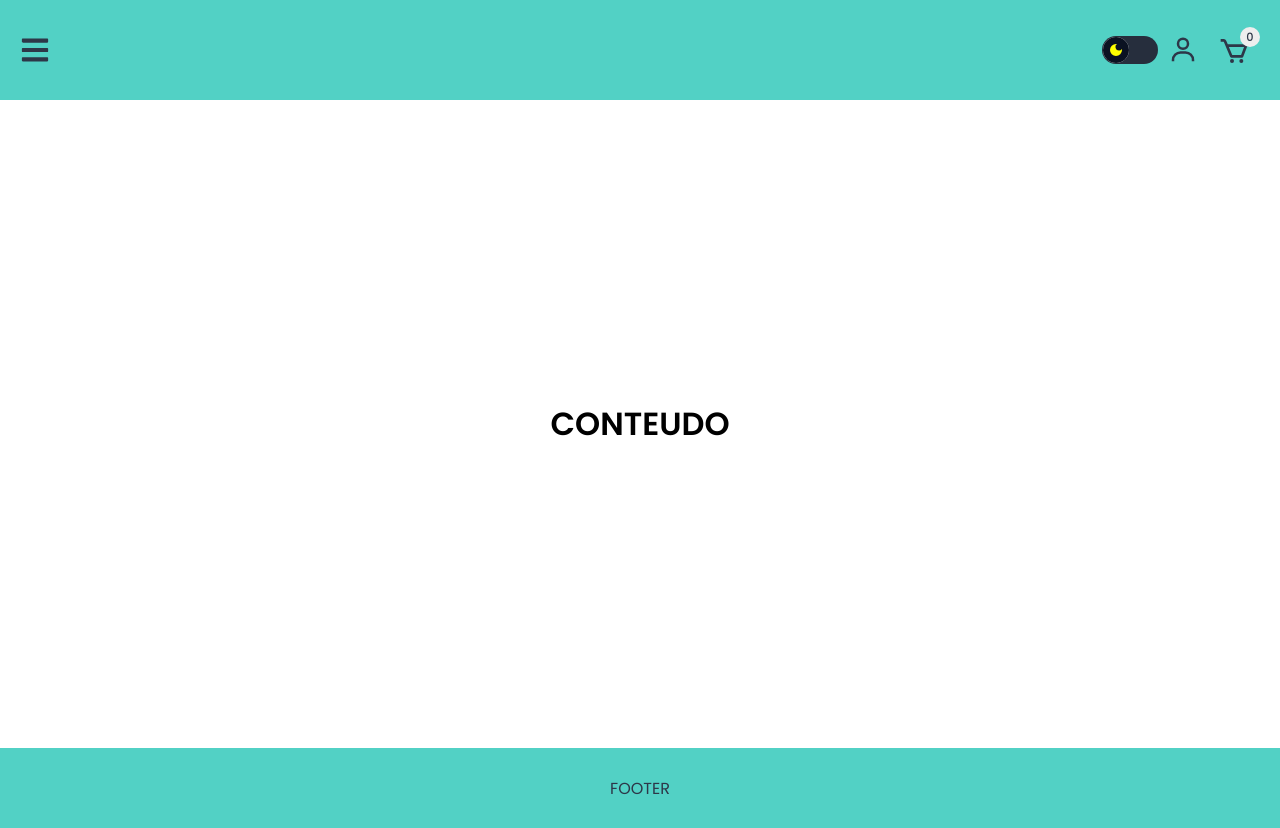
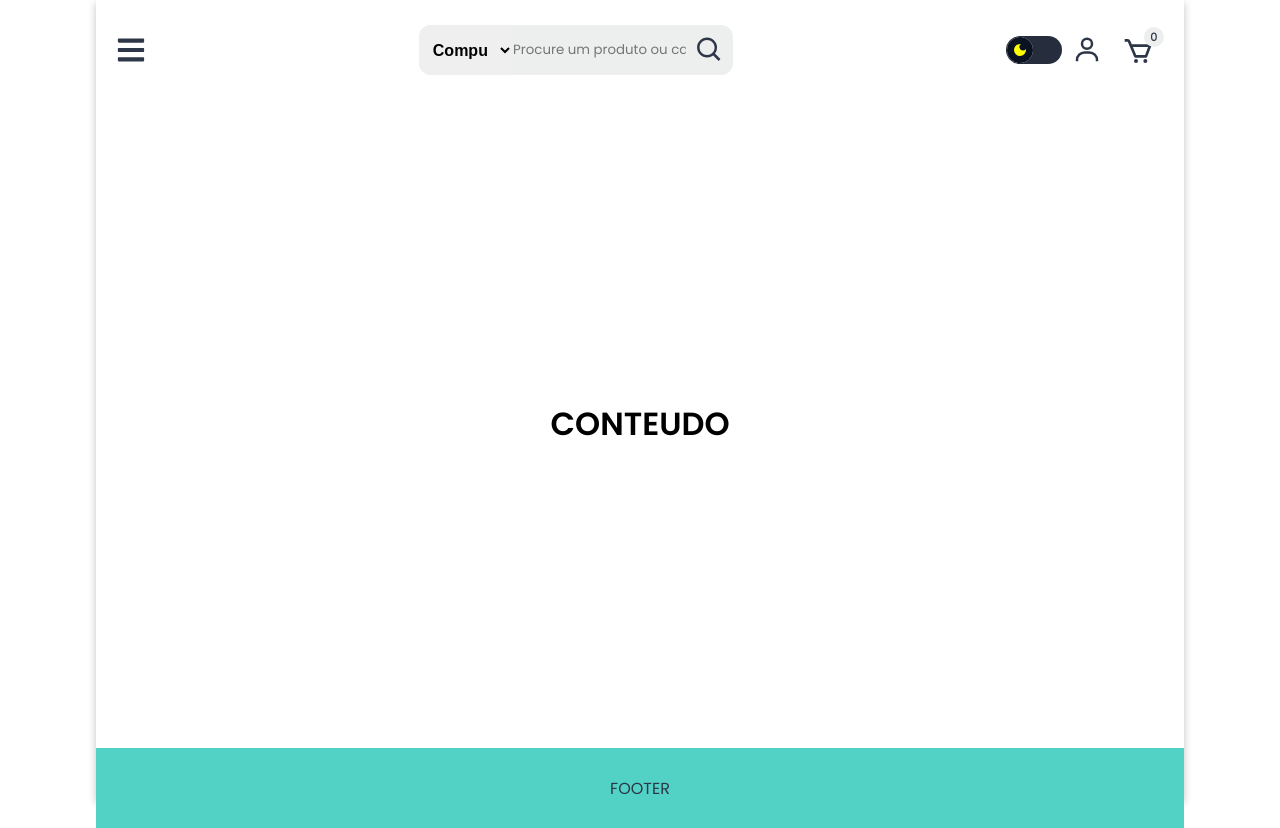
Before and after one commit to SilvioFelix32/sf-tech-front, a Next.js app in the folder frontend/: page / in a window 1280 px wide. Built offline with nearby package versions, Linux system fonts and the light colour scheme.

Commit message:
feat add styles on header

```diff
--- a/frontend/src/components/Buttons/Cart/styles.ts
+++ b/frontend/src/components/Buttons/Cart/styles.ts
@@ -5,15 +5,15 @@ export const Wrapper = styled.button`
   border: none;
   height: 50px;
   padding: 10px;
-  background: ${({ theme }) => theme.colors.tertiary};
-  color: ${({ theme }) => theme.colors.text};
+  color: ${({ theme }) => theme.colors.secondary};
+  background-color: ${({ theme }) => theme.colors.primary};
 
   svg {
     height: 32px;
     width: 32px;
 
     &:hover {
-      color: red;
+      color: ${({ theme }) => theme.colors.tertiary};
     }
   }
 `;
--- a/frontend/src/components/Buttons/SignIn/styles.ts
+++ b/frontend/src/components/Buttons/SignIn/styles.ts
@@ -4,8 +4,8 @@ export const Wrapper = styled.button`
   display: flex;
   height: 50px;
   padding: 10px;
-  background: ${({ theme }) => theme.colors.tertiary};
-  color: ${({ theme }) => theme.colors.text};
+  color: ${({ theme }) => theme.colors.secondary};
+  background-color: ${({ theme }) => theme.colors.primary};
   border: none;
 
   svg {
@@ -13,7 +13,7 @@ export const Wrapper = styled.button`
     width: 100%;
 
     &:hover {
-      color: red;
+      color: ${({ theme }) => theme.colors.tertiary};
     }
   }
 `;
--- a/frontend/src/components/Header/index.tsx
+++ b/frontend/src/components/Header/index.tsx
@@ -4,7 +4,15 @@ import { FaBars } from "react-icons/fa";
 import { Sidebar } from "../Sidebar";
 import { CartButton, SignInButton, SwitchToggle } from "../Buttons";
 //styles
-import { Select, Wrapper } from "./styles";
+import {
+  SearchBar,
+  SearchInput,
+  SearchSelect,
+  Select,
+  InputContainer,
+  Wrapper,
+} from "./styles";
+import { BiSearch } from "react-icons/bi";
 
 export function Header({ toggleTheme }) {
   const [sidebar, setSidebar] = useState(false);
@@ -14,6 +22,19 @@ export function Header({ toggleTheme }) {
     <Wrapper>
       <FaBars onClick={showSiderbar} />
       {sidebar && <Sidebar active={setSidebar} />}
+      <SearchBar>
+        <SearchSelect>
+          <option value="computador">computador</option>
+          <option value="celular">celular</option>
+          <option value="impressora">impressora</option>
+          <option value="monitor">monitor</option>
+          <option value="notebook">notebook</option>
+        </SearchSelect>
+        <InputContainer>
+          <SearchInput placeholder="Procure um produto ou categoria..."/>
+          <BiSearch />
+        </InputContainer>
+      </SearchBar>
       <Select>
         <SwitchToggle toggleTheme={toggleTheme} />
         <SignInButton />
--- a/frontend/src/components/Header/styles.ts
+++ b/frontend/src/components/Header/styles.ts
@@ -7,7 +7,7 @@ export const Wrapper = styled.div`
   display: flex;
   align-items: center;
   justify-content: space-between;
-  background-color: ${({ theme }) => theme.colors.tertiary};
+  background-color: ${({ theme }) => theme.colors.primary};
 
   > svg {
     color: ${({ theme }) => theme.colors.secondary};
@@ -16,9 +16,67 @@ export const Wrapper = styled.div`
     cursor: pointer;
 
     &:hover {
-      color: ${({ theme }) => theme.colors.title};
+      color: ${({ theme }) => theme.colors.tertiary};
     }
   }
+`;
+
+export const SearchBar = styled.div`
+  width: 30%;
+  height: 50px;
+  margin: 0 auto;
+  border-radius: 12px;
+  display: flex;
+  align-items: center;
+  justify-content: space-around;
+  background-color: ${({ theme }) => theme.colors.quaternary};
+`;
+
+export const SearchSelect = styled.select`
+  border: none;
+  outline: none;
+  border-radius: 12px 0 0 12px;
+  cursor: pointer;
+  font-weight: 600;
+  font-size: 16px;
+  text-transform: capitalize;
+  padding: 5px 10px;
+  height: 100%;
+  width: 30%;
+
+  option {
+    margin: 5px 0;
+    padding: 5px 0;
+  }
+`;
+
+export const InputContainer = styled.div`
+  display: flex;
+  align-items: center;
+  justify-content: center;
+  width: 70%;
+  height: 100%;
+
+  > svg {
+    color: ${({ theme }) => theme.colors.secondary};
+    width: 60px;
+    height: 30px;
+    cursor: pointer;
+
+    &:hover {
+      color: ${({ theme }) => theme.colors.tertiary};
+    }
+  }
+`;
+
+export const SearchInput = styled.input`
+  border: none;
+  text-align: center;
+  height: 100%;
+  width: 100%;
+  background-color: ${({ theme }) => theme.colors.quaternary};
+
+  color: ${({ theme }) => theme.colors.secondary};
 `;
 
 export const Text = styled.p`
--- a/frontend/src/components/Sidebar/styles.ts
+++ b/frontend/src/components/Sidebar/styles.ts
@@ -1,12 +1,11 @@
 import styled from "styled-components";
 
 export const Container = styled.div`
-  background-color: ${({ theme }) => theme.colors.tertiary};
-  position: fixed;
+  background-color: ${({ theme }) => theme.colors.secondary};
+  position: absolute;
   height: 100%;
+  width: 300px;
   top: 0px;
-  left: 0px;
-  width: 300px;
   left: ${(props: any) => (props.sidebar ? "0" : "-100%")};
   animation: showSidebar 0.4s;
 
@@ -18,12 +17,16 @@ export const Container = styled.div`
     margin-top: 32px;
     margin-left: 20px;
     cursor: pointer;
+
+    &:hover {
+      color: ${({ theme }) => theme.colors.tertiary};
+    }
   }
 
   @keyframes showSidebar {
     from {
       opacity: 0;
-      width: 0;
+      width: 10px;
     }
     to {
       opacity: 1;
--- a/frontend/src/styles/index.ts
+++ b/frontend/src/styles/index.ts
@@ -1,8 +1,11 @@
 import styled from "styled-components";
 
 export const Wrapper = styled.div`
-  width: 100vw;
   height: 100vh;
+  width: 85%;
+  margin: 0 auto;
+  position: relative;
+  box-shadow: rgba(0, 0, 0, 0.24) 0px 3px 8px;
   background-color: ${({ theme }) => theme.colors.primary};
 `;
 
```
Also changed, not shown: frontend/src/styles/global.ts (line endings or trailing spaces).
